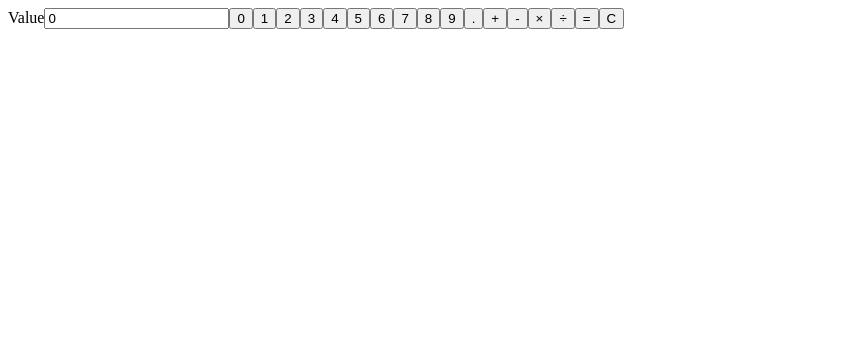
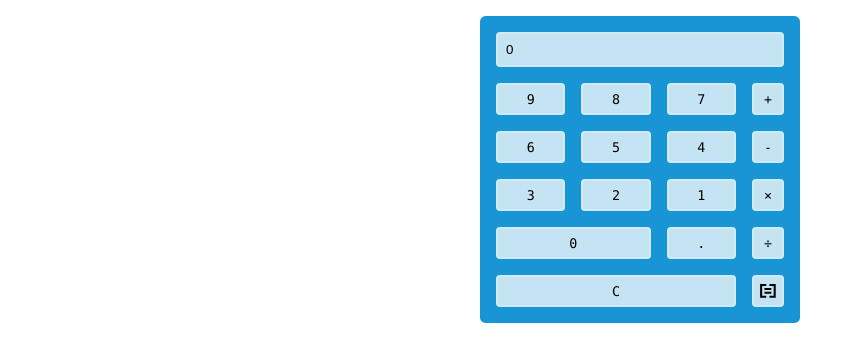
Before and after one commit to itsravenous/ee-calculator, a React app: page / in a window 1280 px wide. Shown: the whole page, without its empty margins (0-855 px from the left). Built offline with nearby package versions, Linux system fonts and the light colour scheme.

Commit message:
add styles

```diff
--- a/src/Calculator.css
+++ b/src/Calculator.css
@@ -1,38 +1,79 @@
-.App {
-  text-align: center;
+.c-calculator {
+  max-width: 20rem;
+  padding: 1rem;
+  border-radius: 0.35rem;
+  background: #1795d4;
+  font-family: 'Menlo', 'Ubuntu Mono', 'Lucida Sans Typewriter', fixed;
 }
 
-.App-logo {
-  height: 40vmin;
-  pointer-events: none;
+.c-calculator__display-label {
+  /* Visually hide label but make sure screenreaders read it */
+  border: 0;
+  clip: rect(0 0 0 0);
+  height: 1px;
+  margin: -1px;
+  overflow: hidden;
+  padding: 0;
+  position: absolute;
+  width: 1px;
 }
 
-@media (prefers-reduced-motion: no-preference) {
-  .App-logo {
-    animation: App-logo-spin infinite 20s linear;
-  }
+.c-calculator__display-value {
+  display: block;
+  width: 100%;
+  margin-bottom: 1rem;
+  padding: 0.5rem;
+  border: none;
+  border-radius: 0.25rem;
+  background: rgba(255, 255, 255, 0.75);
+  border: 2px solid rgba(255, 255, 255, 0.25);
 }
 
-.App-header {
-  background-color: #282c34;
-  min-height: 100vh;
-  display: flex;
-  flex-direction: column;
+.c-calculator button {
+  display: inline-flex;
   align-items: center;
   justify-content: center;
-  font-size: calc(10px + 2vmin);
-  color: white;
+  width: 100%;
+  height: 2rem;
+  border-radius: 0.25rem;
+  background-color: rgba(255, 255, 255, 0.75);
+  border: 2px solid rgba(255, 255, 255, 0.25);
+  font-family: inherit;
+  transition: background-color 0.2s, transform 0.2s;
+}
+.c-calculator button:focus,
+.c-calculator button:hover {
+  background-color: rgba(255, 255, 255, 0.9);
+}
+.c-calculator button:active {
+  background-color: #e7087c;
+  transform: scale(1.5);
+}
+.c-calculator button img {
+  max-width: 100%;
 }
 
-.App-link {
-  color: #61dafb;
+.c-calculator__numbers {
+  display: grid;
+  grid-gap: 1rem;
+  grid-template-columns: auto auto auto;
+  grid-template-rows: auto auto auto auto auto;
+}
+.c-calculator__numbers > :nth-child(10) {
+  grid-column-start: 1;
+  grid-column-end: 3;
 }
 
-@keyframes App-logo-spin {
-  from {
-    transform: rotate(0deg);
-  }
-  to {
-    transform: rotate(360deg);
-  }
+.c-calculator__controls {
+  display: grid;
+  grid-template-columns: auto 2rem;
+  grid-column-gap: 1rem;
 }
+
+.c-calculator__operators {
+  display: grid;
+  grid-gap: 1rem;
+  grid-column-start: 2;
+  grid-row-start: 1;
+  grid-row-end: 3;
+}
--- a/src/Calculator.js
+++ b/src/Calculator.js
@@ -1,7 +1,8 @@
 import React, {useState} from 'react';
 import './Calculator.css';
+import logo from './logo.svg';
 
-const numbers = ['0', '1', '2', '3', '4', '5', '6', '7', '8', '9'];
+const numbers = ['9', '8', '7', '6', '5', '4', '3', '2', '1', '0'];
 
 export const Calculator = () => {
   const [leftValue, setLeftValue] = useState('0');
@@ -63,9 +64,19 @@ export const Calculator = () => {
     ? Math.round(leftValue * 100000000000000) / 100000000000000
     : leftValue + (operator || '') + (rightValue || '');
   return (
-    <>
-      <label htmlFor="value">Value</label>
-      <input id="value" value={displayValue} />
+    <div className="c-calculator">
+      <label className="c-calculator__display-label" htmlFor="value">
+        Value
+      </label>
+      <input
+        className="c-calculator__display-value"
+        id="value"
+        value={displayValue}
+        readOnly
+      />
+
+      <div className="c-calculator__controls">
+        <div className="c-calculator__numbers">
           {numbers.map(number => (
             <button key={number} onClick={() => handleNumberClick(number)}>
               {number}
@@ -73,15 +84,21 @@ export const Calculator = () => {
           ))}
 
           <button onClick={() => handleNumberClick('.')}>.</button>
+        </div>
 
+        <div className="c-calculator__operators">
           <button onClick={() => handleOperatorClick('+')}>+</button>
           <button onClick={() => handleOperatorClick('-')}>-</button>
           <button onClick={() => handleOperatorClick('*')}>×</button>
           <button onClick={() => handleOperatorClick('/')}>÷</button>
-      <button onClick={handleEqualsClick}>=</button>
+          <button onClick={handleEqualsClick}>
+            <img alt="=" src={logo} />
+          </button>
+        </div>
         <button onClick={handleClearClick} aria-label="Clear">
           C
         </button>
-    </>
+      </div>
+    </div>
   );
 };
--- /dev/null
+++ b/src/index.css
@@ -0,0 +1,12 @@
+html {
+  box-sizing: border-box;
+}
+*,
+*:before,
+*:after {
+  box-sizing: inherit;
+}
+
+.c-calculator {
+  margin: 1rem auto;
+}
--- a/src/index.js
+++ b/src/index.js
@@ -1,5 +1,6 @@
 import React from 'react';
 import ReactDOM from 'react-dom';
 import {Calculator} from './Calculator';
+import './index.css';
 
 ReactDOM.render(<Calculator />, document.getElementById('root'));
```
Also changed, not shown: src/Calculator.test.js (+2 -1 lines), src/logo.svg (added). Lines whose indentation alone changed are shown as unchanged.
